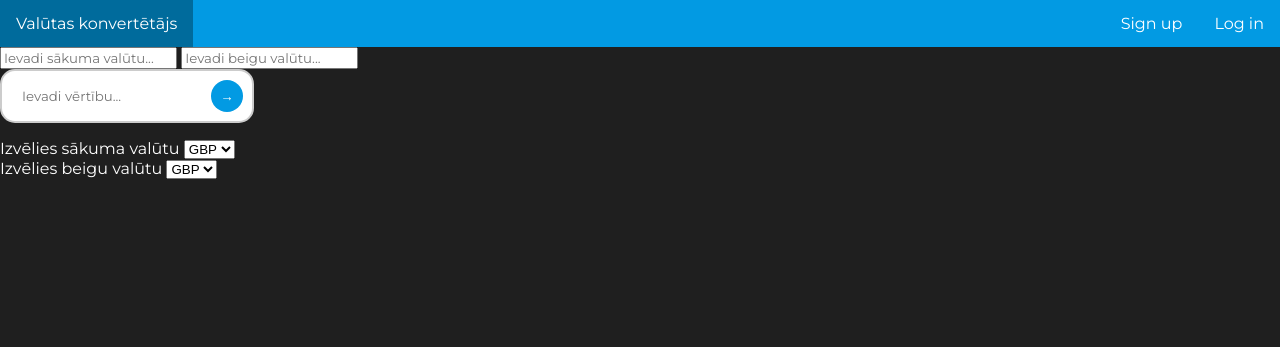
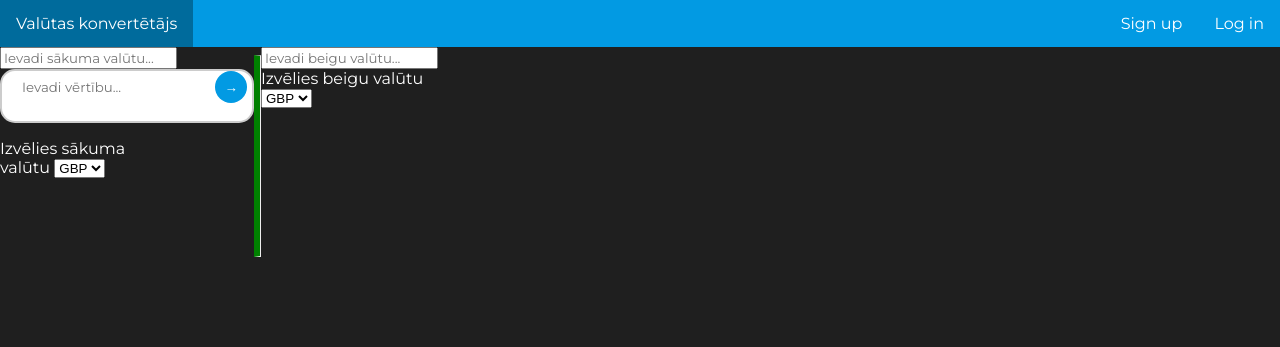
Before and after one commit to Lauris05-txt/Programm-anas-piekluves-darbs, a Flask app: page / in a window 1280 px wide. Shown: the top 347 px of the page. Run offline with Flask 3, Linux system fonts and the light colour scheme.

Commit message:
Dropdown fixing
Still not fixed

```diff
--- a/currency_converter.py
+++ b/currency_converter.py
@@ -22,7 +22,7 @@ class Api():
         # except:
         #     KeyError
 converter = Api()
-# a.get_currency_data()
+
 app = Flask(__name__, static_folder='static', template_folder='templates')
 
 @app.route("/", methods = ["GET", "POST"])
--- a/static/style.css
+++ b/static/style.css
@@ -25,10 +25,14 @@ li a:hover {
 }
 
 body {
-    display: grid;
+    display: block;
     font-family: 'Montserrat', serif;
     margin: 0px;
     background-color: #1f1f1f;
+}
+
+.content {
+    display: flex;
 }
 
 button {
@@ -36,7 +40,7 @@ button {
 }
 
 .input-container {
-    display: flex;
+    display: block;
     align-items: center;
     width: 250px;
     height: 50px;
@@ -91,3 +95,8 @@ button {
 .dropdown:hover .dropdown-content {
     display: block;
 }
+
+.line {
+    height: 200px;
+    border-left: 6px solid green;
+}
--- a/templates/index.html
+++ b/templates/index.html
@@ -11,14 +11,23 @@
     <link href="https://fonts.googleapis.com/css2?family=Montserrat:ital,wght@0,100..900;1,100..900&display=swap" rel="stylesheet">
   </head>
   <body>
+
+
+    <div>
+      <!-- body div -->
+
     <ul class="navbar">
       <li><a href="/ieiet">Log in</a></li>
       <li><a href="/regisreties">Sign up</a></li>
       <li style="float:left"><a href="/sakumlapa">Valūtas konvertētājs</a></li>
     </ul>
-    <form method="post">
+
+    <div class="content">
+      <!-- content div -->
+      <div>
+
+        <form method="post" style="width: 50%;">
           <input type="text" name="input_currency" id="input_currency" placeholder="Ievadi sākuma valūtu..." style="font-family: 'Montserrat', serif;">
-      <input type="text" name="output_currency" id="output_currency" placeholder="Ievadi beigu valūtu..." style="font-family: 'Montserrat', serif;">
           <div class="input-container">
             <input type="text" name= 'input_sum' id="input_sum" placeholder="Ievadi vērtību..." style="font-family: 'Montserrat', serif;">
             <input class="submit-button" type="submit" value="&rarr;" >
@@ -26,43 +35,35 @@
 
           <p style="color: white;"> {{output_sum}}</p>
           <p style="color: white;"> {{converter_error}} </p>
-    <!-- <form method="post"> -->
-    <!-- <div class="dropdown">
-      <span style="color: white;">Izvēlies sākuma valūtu</span>
-      <div class="dropdown-content">
-         <input type="button" name="input_currency" id="input_currency" value="GBP"></input>
-         <input type="button" name="input_currency" id="input_currency" value="EUR"></input>
-          <input type="button" name="input_currency" id="input_currency" value="USD"></input>
+
+          <label for="Currencies" style="color: white;">Izvēlies sākuma valūtu</label>
+          <select name="input_currency" id="input_currency">
+            <option selected value="GBP">GBP</option>
+            <option type="submit" value="USD">USD</option>
+            <option type="submit" value="EUR">EUR</option>
+            <option type="submit" value="JPY">JPY</option>
+          </select>
+          <br>
+        </form>
+      </div>
+      <div>
+        <hr class="line"></hr>
+      </div>
+       <div>
+        <form method="post" style="width: 50%;">
+          <input type="text" name="output_currency" id="output_currency" placeholder="Ievadi beigu valūtu..." style="font-family: 'Montserrat', serif;">
+          <label for="Currencies" style="color: white;">Izvēlies beigu valūtu</label>
+          <select name="currencies" id="output_currency">
+            <option value="GBP" name="GBP">GBP</option>
+            <option value="USD" name="USD">USD</option>
+            <option value="EUR" name="EUR">EUR</option>
+            <option value="JPY" name="JPY">JPY</option>
+          </select>
+        </form>
        </div>
       </div>
 
-    <div class="dropdown"> -->
-      <!-- <span style="color: white;">Izvēlies beigu valūtu</span>
-      <div class="dropdown-content">
-         <input type="button" name="output_currency" id="output_currency" value="EUR"></input>
-         <input type="button" name="output_currency" id="output_currency" value="GBP"></input>
-          <input type="button" name="output_currency" id="output_currency" value="USD"></input>
+
     </div>
-    </div>   -->
-    <label for="Currencies" style="color: white;">Izvēlies sākuma valūtu</label>
-    <select name="currencies" id="input_currency">
-      <option value="GBP">GBP</option>
-      <option value="USD">USD</option>
-      <option value="EUR">EUR</option>
-      <option value="JPY">JPY</option>
-    </select>
-    <br>
-
-    <label for="Currencies" style="color: white;">Izvēlies beigu valūtu</label>
-    <select name="currencies" id="output_currency">
-      <option value="GBP">GBP</option>
-      <option value="USD">USD</option>
-      <option value="EUR">EUR</option>
-      <option value="JPY">JPY</option>
-    </select>
-  </form>
-
-    <!-- </form> -->
-
   </body>
 </html>
```
Lines whose indentation alone changed are shown as unchanged.
